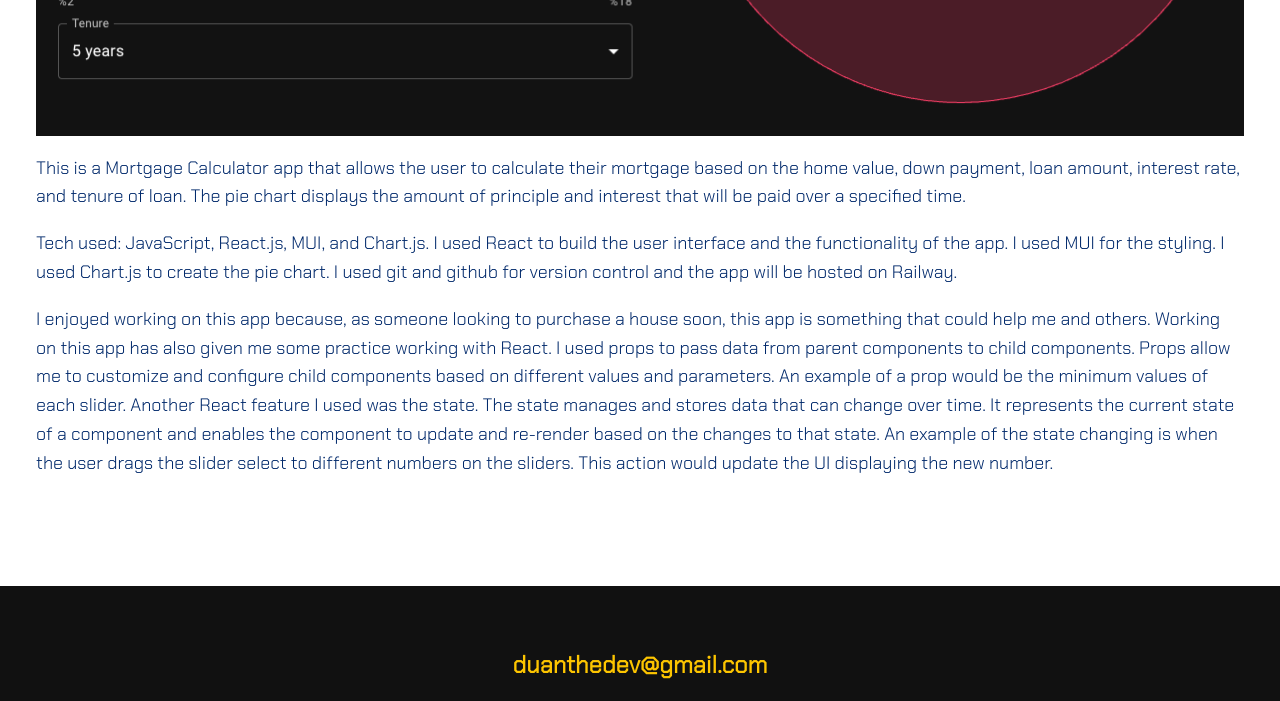
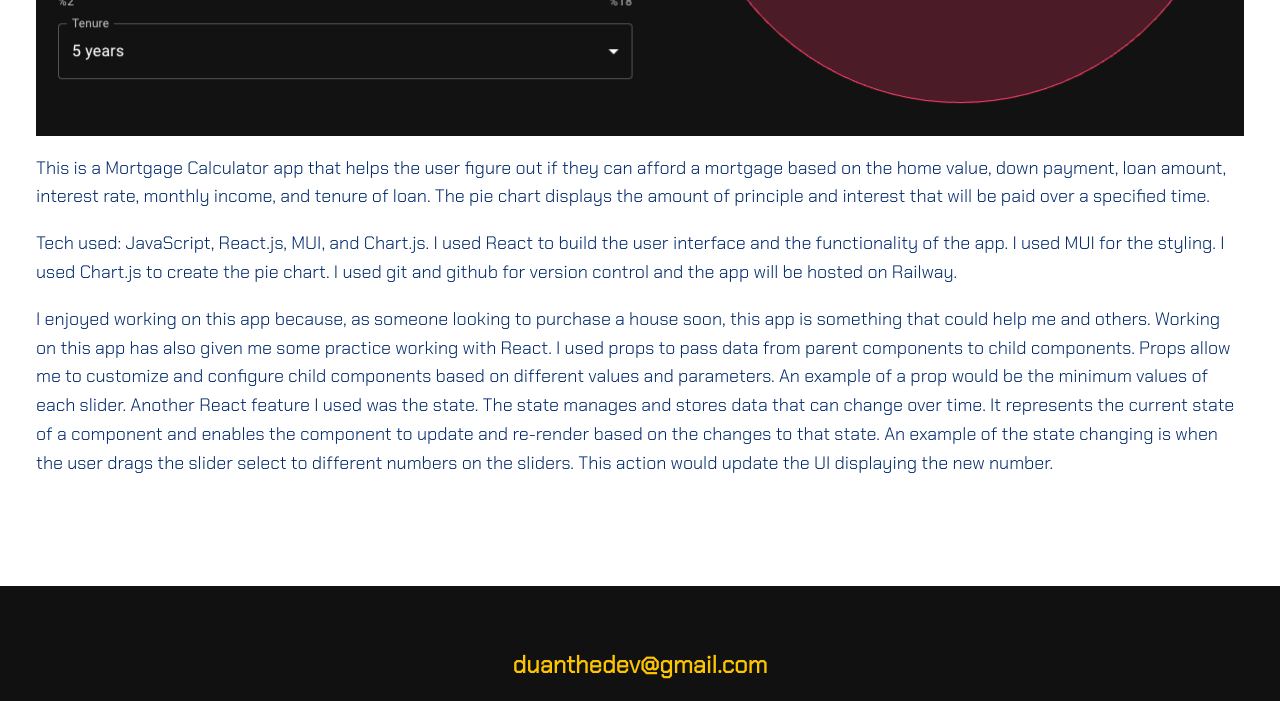
Before and after one commit to DuanLeeWatkins/portfolio-update, a plain HTML site: page portfolio-mortage-calculator.html in a window 1280 px wide. Shown: the part 1119-1820 px from the top of the page. Drawn offline with nearby package versions, Linux system fonts and the light colour scheme.

Commit message:
updated mortgage calculator app paragraph

```diff
--- a/portfolio-mortage-calculator.html
+++ b/portfolio-mortage-calculator.html
@@ -50,8 +50,8 @@
             <div class="portfolio-item-indivdual">
 
                 <img src="/images/mortgage-calculator.png" alt="Image of Mortgage Calculator app">
-                <p>This is a Mortgage Calculator app that allows the user to calculate their mortgage based on the home
-                    value, down payment, loan amount, interest rate, and tenure of loan. The pie chart displays the
+                <p>This is a Mortgage Calculator app that helps the user figure out if they can afford a mortgage based on the home
+                    value, down payment, loan amount, interest rate, monthly income, and tenure of loan. The pie chart displays the
                     amount of principle and interest that will be paid over a specified time.</p>
                 <p>Tech used: JavaScript, React.js, MUI, and Chart.js.
 
```
